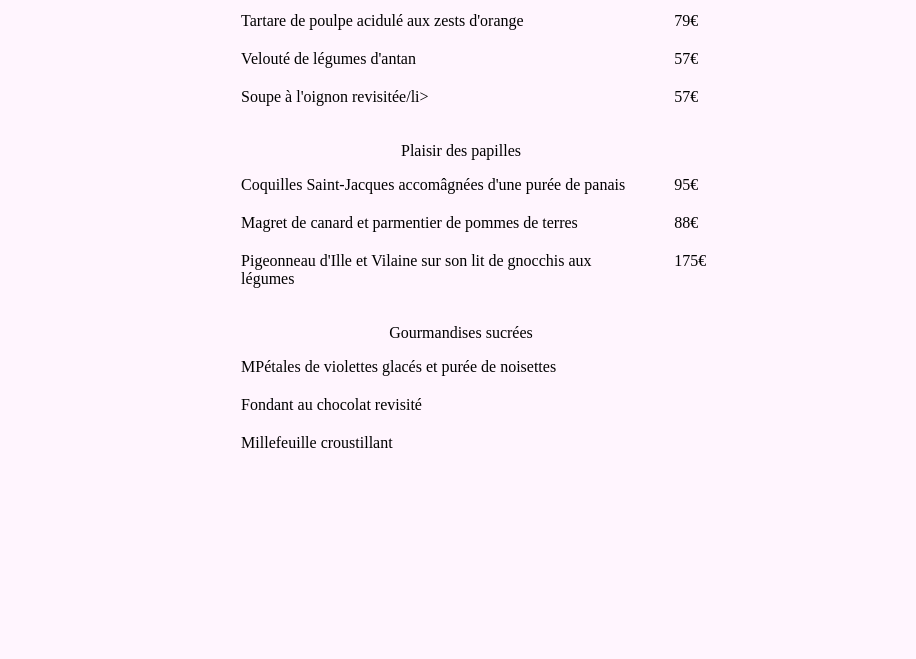
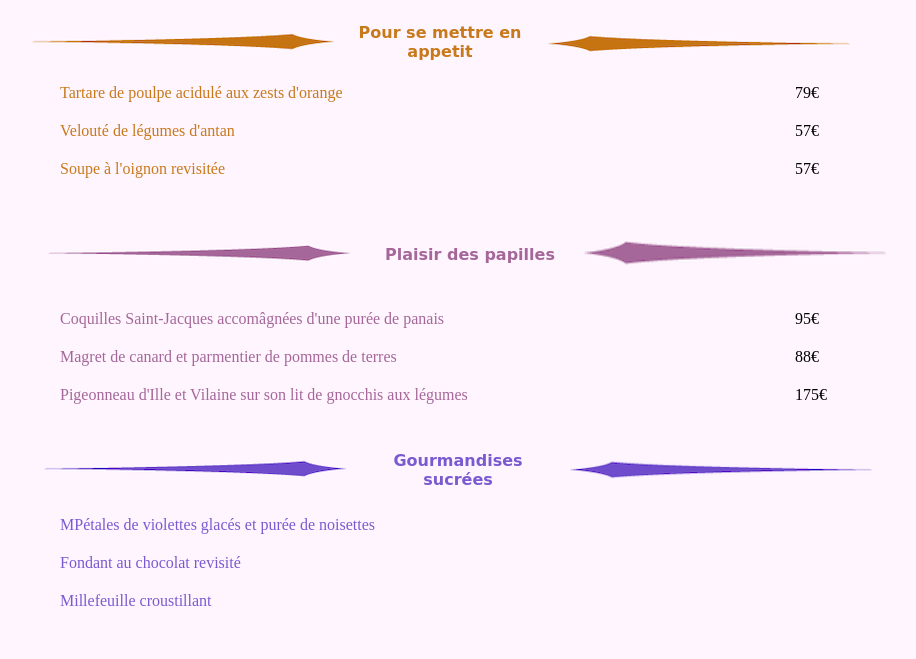
Before and after one commit to alexy-merivot/Projet-3, a plain HTML site: page html/page2.html in a window 1280 px wide. Shown: the part 141-800 px from the top of the page, without its empty margins (179-1095 px from the left). Drawn offline with Linux system fonts and the light colour scheme; a web font is replaced by a local one.

Commit message:
implementation des mages sur les pages des menus

```diff
--- a/css/page1.css
+++ b/css/page1.css
@@ -45,7 +45,7 @@ footer{
   vertical-align: middle;
   justify-content: center;
   flex-direction: column;
-  width: 150px;
+  width: 200px;
 }
 
 #contener{
--- a/css/page2.css
+++ b/css/page2.css
@@ -1,6 +1,6 @@
 @font-face {
   font-family: "police1";
-  src: url("./Polices/Rochester");
+  src: url("../Polices/Amita/Amita-Regular.ttf");
 }
 h1{
   font-family: "police1";
@@ -28,6 +28,9 @@ body{
 
 header{
   text-align: center;
+  background: -webkit-linear-gradient(left, rgb(226, 164, 103) , rgb(169, 126, 253) 100%);
+  color: transparent;
+  -webkit-background-clip: text;
 }
 
 footer{
@@ -40,8 +43,45 @@ footer{
   margin: 0 auto;
   justify-content: space-between;
 }
+
 .titlemenu{
+  display: flex;
+  flex-direction: row;
   text-align: center;
+  font-weight: bold;
+  font-family: cursive;
+}
+
+.texttitlemenu{
+  display: flex;
+  vertical-align: middle;
+  justify-content: center;
+  flex-direction: column;
+  width: 200px;
+}
+
+#leftinmenu1{
+  color: rgb(200, 121, 27);
+}
+
+#leftinmenu2{
+  color: rgb(165, 103, 153);
+}
+
+#leftinmenu3{
+  color: rgb(122, 90, 208);
+}
+
+#titre1{
+  color: rgb(200, 121, 27);
+}
+
+#titre2{
+  color: rgb(165, 103, 153);
+}
+
+#titre3{
+  color: rgb(122, 90, 208);
 }
 
 .inmenu{
--- a/css/page3.css
+++ b/css/page3.css
@@ -1,6 +1,6 @@
 @font-face {
   font-family: "police1";
-  src: url("/Users/alexymerivot/Desktop/OpenClassroom/Dev-web/Projet_3/site_ohmyfood/Polices/Rochester");
+  src: url("../Polices/Niconne/Niconne-Regular.ttf");
 }
 h1{
   font-family: "police1";
@@ -21,7 +21,7 @@ li{
 }
 
 body{
-  background-color: rgb(249, 249, 249);
+  background-color: rgb(237, 239, 239);
   display: flex;
   margin: 0 auto;
 }
@@ -40,8 +40,21 @@ footer{
   margin: 0 auto;
   justify-content: space-between;
 }
+
 .titlemenu{
+  display: flex;
+  flex-direction: row;
   text-align: center;
+  font-weight: bold;
+  font-family: cursive;
+}
+
+.texttitlemenu{
+  display: flex;
+  vertical-align: middle;
+  justify-content: center;
+  flex-direction: column;
+  width: 200px;
 }
 
 .inmenu{
--- a/css/page4.css
+++ b/css/page4.css
@@ -47,7 +47,7 @@ footer{
   vertical-align: middle;
   justify-content: center;
   flex-direction: column;
-  width: 150px;
+  width: 200px;
 }
 
 #contener{
--- a/html/page2.html
+++ b/html/page2.html
@@ -12,14 +12,16 @@
       </header>
       <div class="menu" id="top">
         <div class="titlemenu">
-          <span>Pour se mettre en appetit</span>
+          <img src="../images/borderleft21.png" alt="bordure">
+          <span class="texttitlemenu" id="titre1">Pour se mettre en appetit</span>
+          <img src="../images/borderright21.png" alt="bordure">
         </div>
         <div class="inmenu">
-          <div class="leftinmenu">
+          <div class="leftinmenu" id="leftinmenu1">
             <ul>
               <li>Tartare de poulpe acidulé aux zests d'orange</li>
               <li>Velouté de légumes d'antan</li>
-              <li>Soupe à l'oignon revisitée/li>
+              <li>Soupe à l'oignon revisitée</li>
             </ul>
           </div>
           <div class="rightinmenu">
@@ -33,10 +35,12 @@
       </div>
       <div class="menu" id="middle">
         <div class="titlemenu">
-          <span>Plaisir des papilles</span>
+          <img src="../images/borderleft22.png" alt="bordure">
+          <span class="texttitlemenu" id="titre2">Plaisir des papilles</span>
+          <img src="../images/borderright22.png" alt="bordure">
         </div>
         <div class="inmenu">
-          <div class="leftinmenu">
+          <div class="leftinmenu" id="leftinmenu2">
             <ul>
               <li>Coquilles Saint-Jacques accomâgnées d'une purée de panais</li>
               <li>Magret de canard et parmentier de pommes de terres</li>
@@ -54,10 +58,12 @@
       </div>
       <div class="menu" id="bottom">
         <div class="titlemenu">
-          <span>Gourmandises sucrées </span>
+          <img src="../images/borderleft23.png" alt="bordure">
+          <span class="texttitlemenu" id="titre3">Gourmandises sucrées </span>
+          <img src="../images/borderright23.png" alt="bordure">
         </div>
         <div class="inmenu">
-          <div class="leftinmenu">
+          <div class="leftinmenu" id="leftinmenu3">
             <ul>
               <li>MPétales de violettes glacés et purée de noisettes</li>
               <li>Fondant au chocolat revisité</li>
```
Also changed, not shown: html/page3.html (+8 -2 lines), images/borderleft21.png (added), images/borderleft22.png (added), images/borderleft23.png (added), images/borderleft31.png (added), images/borderleft32.png (added), images/borderleft33.png (added), images/borderright21.png (added), images/borderright22.png (added), images/borderright23.png (added), images/borderright31.png (added), images/borderright32.png (added), images/borderright33.png (added).
